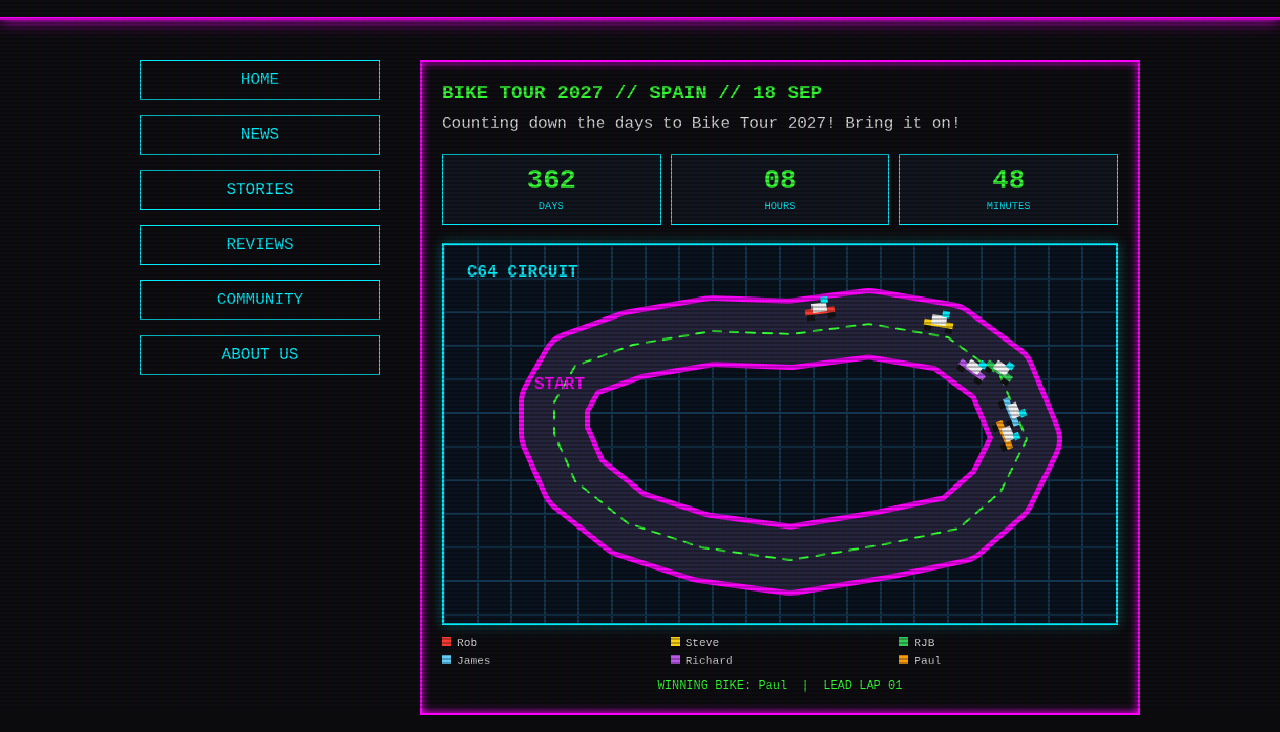
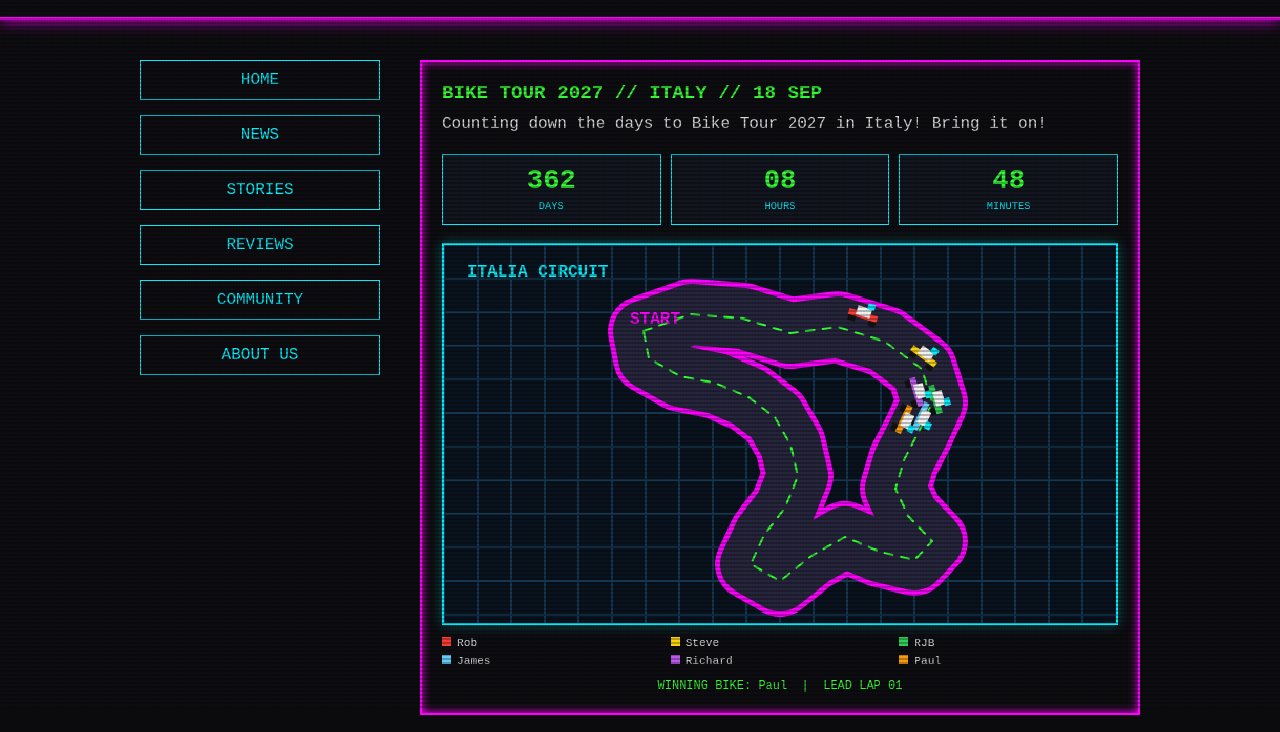
Before and after one commit to rob-muppetmasters/muppetmasters-web, a plain HTML site: page docs/bike-tour.htm in a window 1280 px wide. Shown: the part 92-824 px from the top of the page. Drawn offline with Linux system fonts and the light colour scheme; no server answers.

Commit message:
Update Bike Tour country to Italy and reshape race track

```diff
--- a/docs/bike-tour.htm
+++ b/docs/bike-tour.htm
@@ -130,8 +130,8 @@
 
     <main>
         <section class="tour-box" aria-labelledby="tour-title">
-            <h2 id="tour-title">BIKE TOUR 2027 // Spain // 18 Sep</h2>
-            <p class="tour-intro">Counting down the days to Bike Tour 2027! Bring it on!</p>
+            <h2 id="tour-title">BIKE TOUR 2027 // Italy // 18 Sep</h2>
+            <p class="tour-intro">Counting down the days to Bike Tour 2027 in Italy! Bring it on!</p>
 
             <div class="countdown" aria-live="polite">
                 <div class="countdown-unit"><span class="countdown-value" id="days">--</span><span class="countdown-label">DAYS</span></div>
@@ -140,7 +140,7 @@
             </div>
 
             <div class="course-frame">
-                <canvas id="course" width="640" height="360" aria-label="An 8-bit motorcycle looping around a Commodore 64 style race course"></canvas>
+                <canvas id="course" width="640" height="360" aria-label="An 8-bit motorcycle looping around an Italy-shaped Commodore 64 style race course"></canvas>
             </div>
             <div class="rider-list" aria-label="Rider colors">
                 <span class="rider-name" style="--rider-color: #ff3b30">Rob</span>
@@ -180,11 +180,15 @@
 
     const canvas = document.getElementById("course");
     const context = canvas.getContext("2d");
+    // An Italy-inspired boot silhouette: Alps at the top, Adriatic coast on the east,
+    // a pointed toe, and the Tyrrhenian coast returning up the west.
     const track = [
-        [105, 150], [125, 115], [180, 95], [255, 82], [330, 85],
-        [405, 75], [480, 88], [530, 125], [555, 185], [530, 235],
-        [490, 270], [420, 285], [330, 300], [245, 288], [175, 265],
-        [125, 225], [105, 180]
+        [190, 82], [235, 66], [285, 70], [330, 84], [375, 78],
+        [420, 92], [455, 118], [465, 150], [452, 178], [438, 205],
+        [430, 232], [442, 258], [465, 282], [448, 300], [415, 292],
+        [382, 278], [350, 296], [320, 320], [292, 304], [305, 276],
+        [325, 250], [337, 220], [330, 190], [315, 164], [290, 145],
+        [260, 132], [225, 125], [195, 108]
     ];
     const riders = [
         { name: "Rob", color: "#ff3b30", speed: 0.015, distance: 0, nextChange: 0 },
@@ -238,9 +242,9 @@
 
         context.fillStyle = "#00f2ff";
         context.font = "bold 16px Courier New";
-        context.fillText("C64 CIRCUIT", 22, 30);
+        context.fillText("ITALIA CIRCUIT", 22, 30);
         context.fillStyle = "#ff00ff";
-        context.fillText("START", 86, 137);
+        context.fillText("START", 177, 75);
 
         riders.forEach((rider, index) => drawBike(rider, index));
         updateWinner();
```
